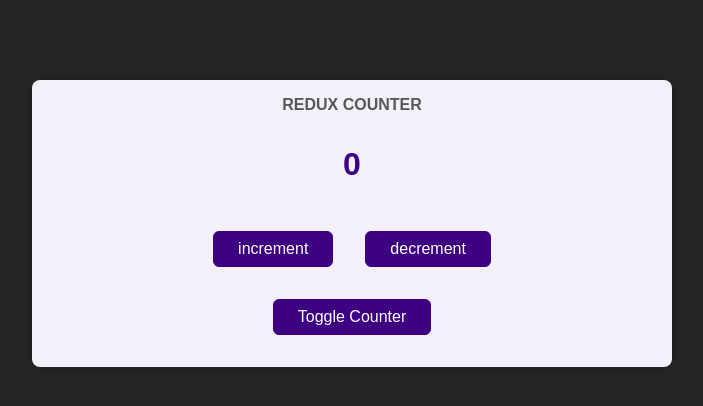
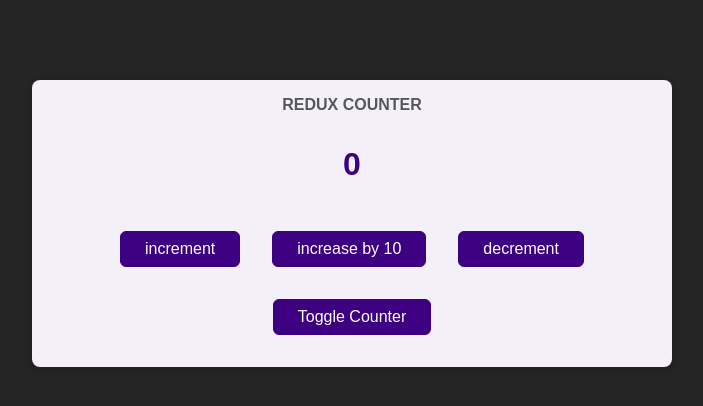
Before and after one commit to calculus0129/react-project-6-1, a React (Create React App) app: page / in a window 1280 px wide. Shown: the top 406 px of the page, without its empty margins (288-991 px from the left). Built offline with nearby package versions, Linux system fonts and the light colour scheme.

Commit message:
feat: utilize action payload for custom actions

```diff
--- a/src/components/Counter.js
+++ b/src/components/Counter.js
@@ -43,8 +43,8 @@ import { Component } from 'react';
 class Counter extends Component {
   //constructor() => {} // Initialize state here if needed.
 
-  incrementHandler() {
-    this.props.increment();
+  incrementHandler(amt) {
+    this.props.increment(amt);
   }
   // decrementHandler() {}
   toggleCounterHandler() {}
@@ -54,7 +54,8 @@ class Counter extends Component {
         <h1>Redux Counter</h1>
         <div className={classes.value}>{this.props.propCounter}</div>
         <div>
-          <button onClick={this.incrementHandler.bind(this)}>increment</button>
+          <button onClick={() => this.incrementHandler.bind(this)()}>increment</button>
+          <button onClick={() => this.incrementHandler.bind(this)(10)}>increase by 10</button>
           <button onClick={this.props.decrement}>decrement</button>
         </div>
         <button onClick={this.toggleCounterHandler}>Toggle Counter</button>
@@ -71,7 +72,7 @@ const mapStateToProps = state => {
 
 const mapDispatchToProps = dispatch => {
   return {
-    increment: () => dispatch({type: "increment"}),
+    increment: (amt) => dispatch({type: "increment", amount: amt}),
     decrement: () => dispatch({type: "decrement"}),
   };
 };
--- a/src/store/index.js
+++ b/src/store/index.js
@@ -5,11 +5,12 @@ import {createStore} from 'redux';
 
 const reducer = (curState = {counter: 0}, action) => {
     let state = Object.create(curState); // deep-copy an object
+    const amount = ((action.amount !== undefined)?action.amount:1);
     if(action.type === 'increment') {
-        state.counter += 1;
+        state.counter += amount;
     }
     if(action.type === 'decrement') {
-        state.counter -= 1;
+        state.counter -= amount;
     }
     return state;
 };
```
